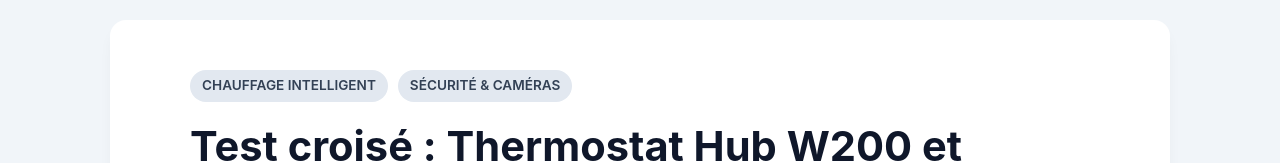
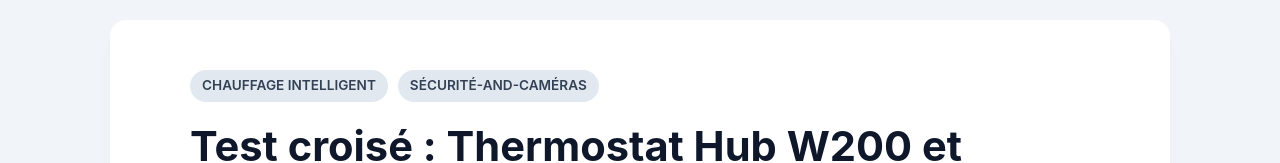
Before and after one commit to foutoirconnecte/blog-foutoir-connecte, an Eleventy site: page articles/thermostat-w200-camera-g350.md in a window 1280 px wide. Shown: the part 196-359 px from the top of the page. Built offline with nearby package versions, Linux system fonts and the light colour scheme; Eleventy itself is replaced by a stand-in of ours; files that its build step writes are made by us from their sources.

Commit message:
Update blog article: thermostat-w200-camera-g350.md

```diff
--- a/articles/thermostat-w200-camera-g350.md
+++ b/articles/thermostat-w200-camera-g350.md
@@ -2,7 +2,7 @@
 layout: article.njk
 title: "Test croisé : Thermostat Hub W200 et Caméra Hub G350, le combo ultime ?"
 date: 2026-03-15
-tags: ["article", "Chauffage Intelligent", "Sécurité & Caméras"]
+tags: ["article", "Chauffage Intelligent", "sécurité-and-caméras"]
 image: "/images/w200-g350-combo.webp"
 summary: "Analyse technique et retour d'expérience sur l'intégration du thermostat W200 avec la caméra Hub G350. Un duo performant qui cache de vrais atouts techniques."
 ---
```
